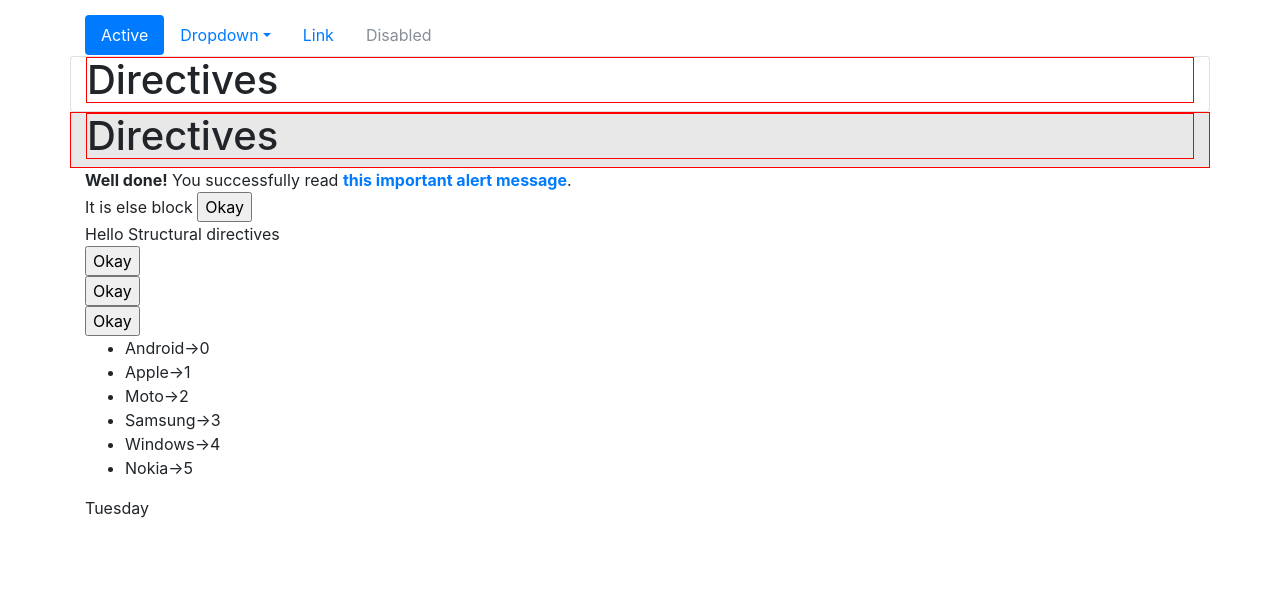
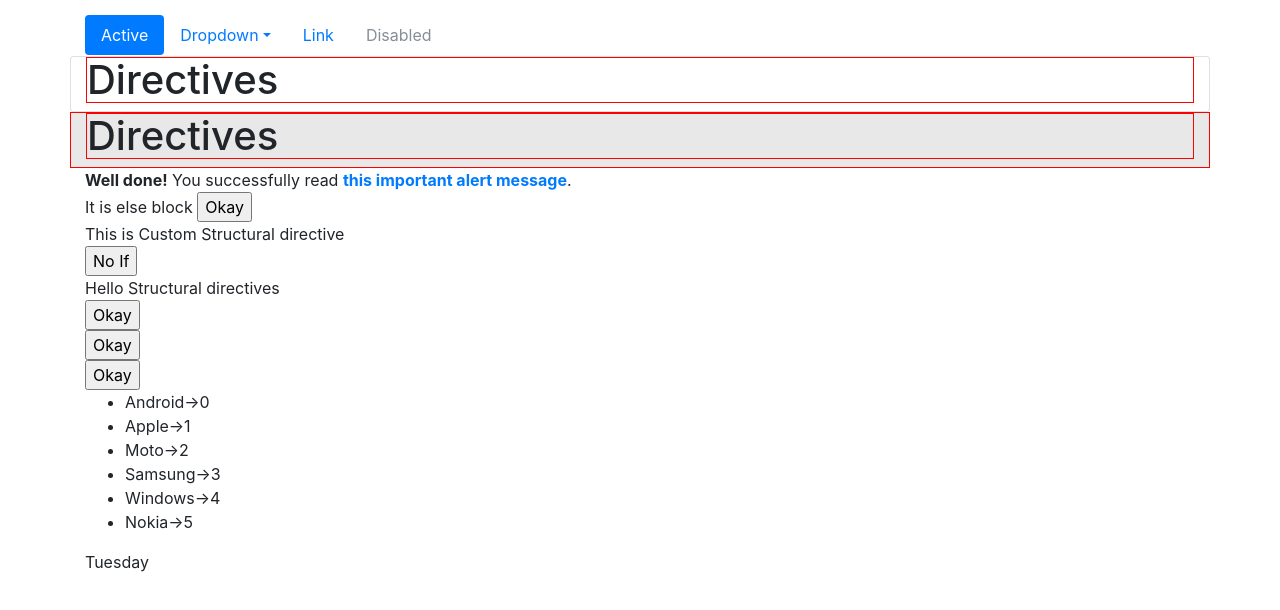
Before and after one commit to CodeKul/Angular-6-8-evening-daily-ns-17-aug-17, an Angular app: page / in a window 1280 px wide. Shown: the top 610 px of the page. Built offline with nearby package versions, Linux system fonts and the light colour scheme.

Commit message:
directives: custom structural directives

```diff
--- a/src/app/app.module.ts
+++ b/src/app/app.module.ts
@@ -23,6 +23,7 @@ import { DirectivesComponent } from './directives/directives.component';
 import { AlertDirective } from './directives/alert.directive';
 import { NavBarComponent } from './directives/nav-bar/nav-bar.component';
 import { DropdownDirective } from './directives/nav-bar/dropdown.directive';
+import { CustomStrDirective } from './directives/custom-str.directive';
 
 @NgModule({
   declarations: [
@@ -46,7 +47,8 @@ import { DropdownDirective } from './directives/nav-bar/dropdown.directive';
     DirectivesComponent,
     AlertDirective,
     NavBarComponent,
-    DropdownDirective
+    DropdownDirective,
+    CustomStrDirective
   ],
   imports: [
     BrowserModule,
--- /dev/null
+++ b/src/app/directives/custom-str.directive.ts
@@ -0,0 +1,26 @@
+import { Directive, TemplateRef, ViewContainerRef, Input, OnInit, OnChanges } from '@angular/core';
+
+@Directive({
+  selector: '[noIf]'
+})
+export class CustomStrDirective implements OnChanges {
+
+  @Input()
+  noIf: boolean;
+
+  constructor(
+    private tmRf: TemplateRef<any>,
+    private vcRf: ViewContainerRef
+  ) {
+
+  }
+  ngOnChanges() {
+    if (!this.noIf) {
+      this.vcRf.createEmbeddedView(this.tmRf);
+      console.log('called');
+    } else {
+      this.vcRf.clear();
+      console.log('cleared');
+    }
+  }
+}
--- a/src/app/directives/directives.component.html
+++ b/src/app/directives/directives.component.html
@@ -31,6 +31,14 @@
 
 <div class="row">
   <div class="col-md-12">
+    <div *noIf="isShN">This is Custom Structural directive </div>
+    <input type="button" value="No If" (click)="isShN = !isShN"> {{isShN}}
+  </div>
+</div>
+
+
+<div class="row">
+  <div class="col-md-12">
     <div template="ngIf isShs"> Hello Structural directives </div>
     <input type="button" value="Okay" (click)="isShs = !isShs">
   </div>
@@ -51,8 +59,8 @@
 </div>
 <div class="row">
   <div class="col-md-12">
-    <ul >
-      <li *ngFor="let mobile of mobiles; let i = index;" >{{mobile}}->{{i}}</li>
+    <ul>
+      <li *ngFor="let mobile of mobiles; let i = index;">{{mobile}}->{{i}}</li>
     </ul>
   </div>
 </div>
```
Also changed, not shown: 1 other file (tests, documents, lock files or other folders). Lines whose indentation alone changed are shown as unchanged.
